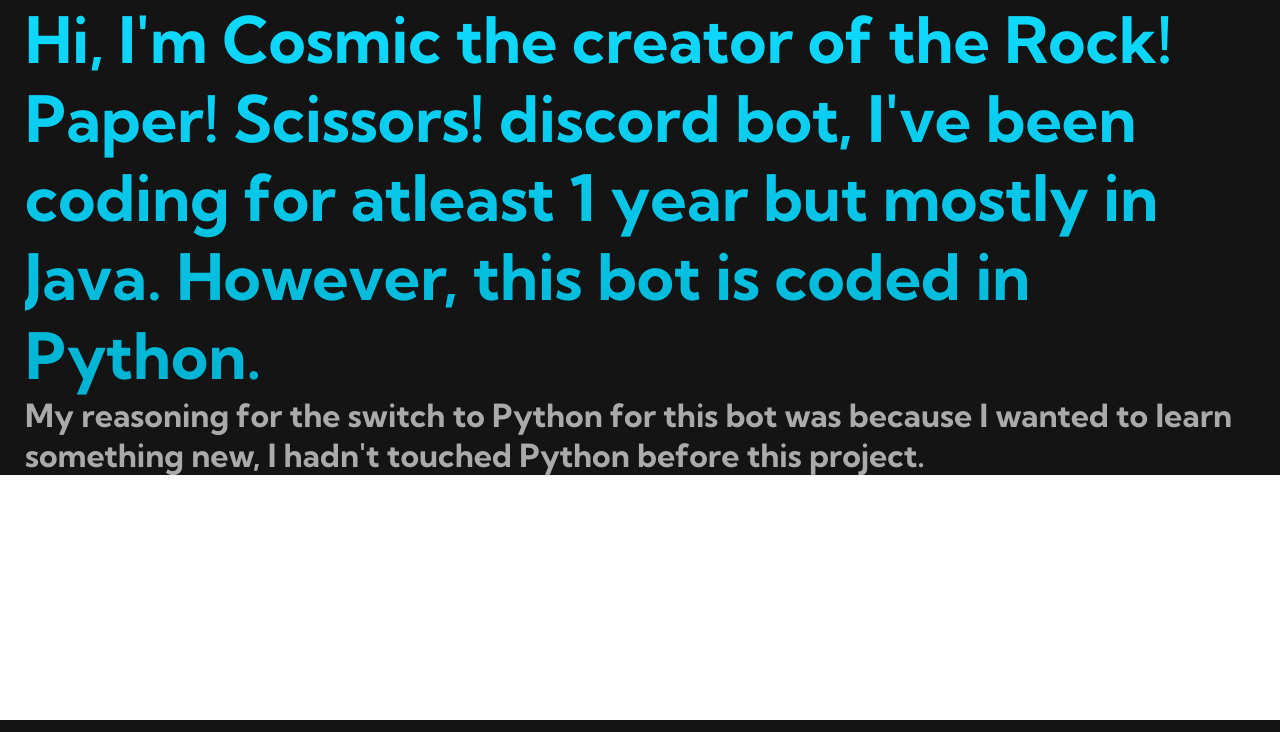
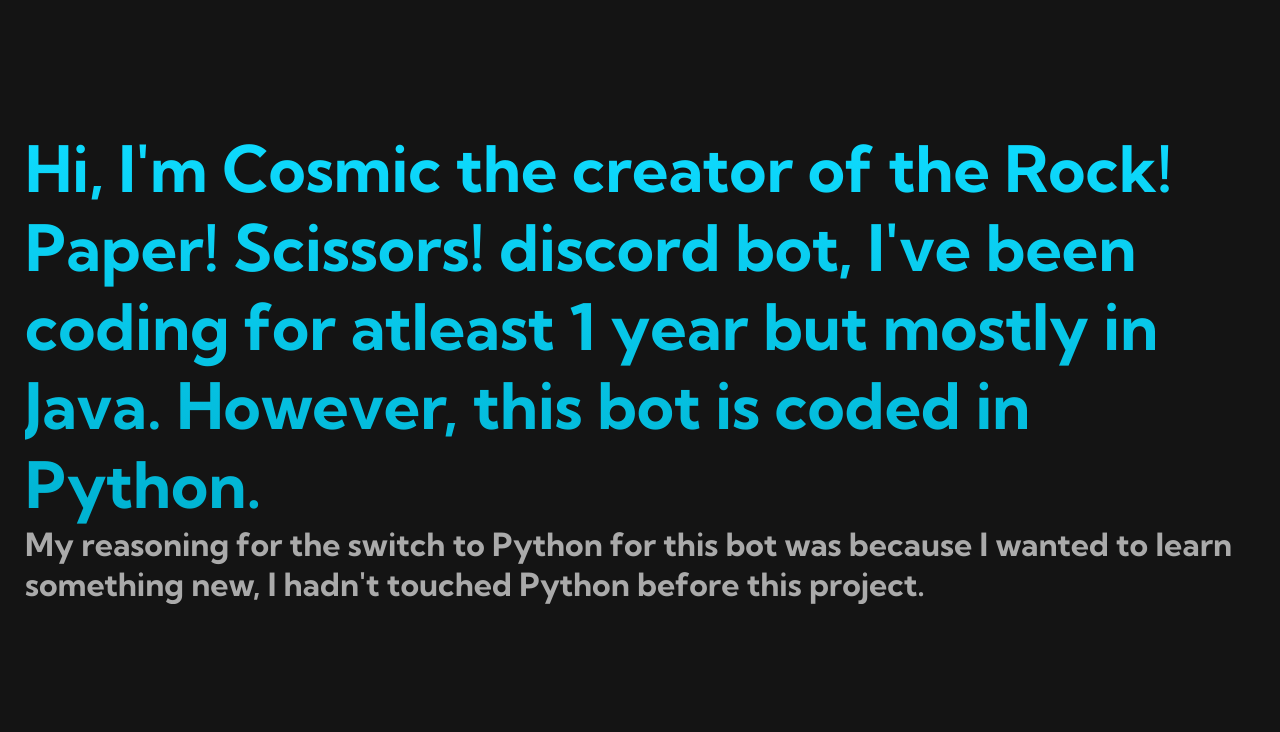
Before and after one commit to cosrnic/RPSWebsite, a PHP site: page /about.html in a window 1280 px wide. Shown: the part 80-812 px from the top of the page. Run offline with PHP 8.4, Linux system fonts and the light colour scheme.

Commit message:
Add files via upload

```diff
--- a/aboutstyle.css
+++ b/aboutstyle.css
@@ -203,7 +203,7 @@
     align-items: center;
     justify-self: center;
     margin: 0 auto;
-    height: 100%;
+    height: 91.5vh;
     background-color: #141414;
     z-index: 1;
     width: 100%;
```
Also changed, not shown: index.html (line endings or trailing spaces).
